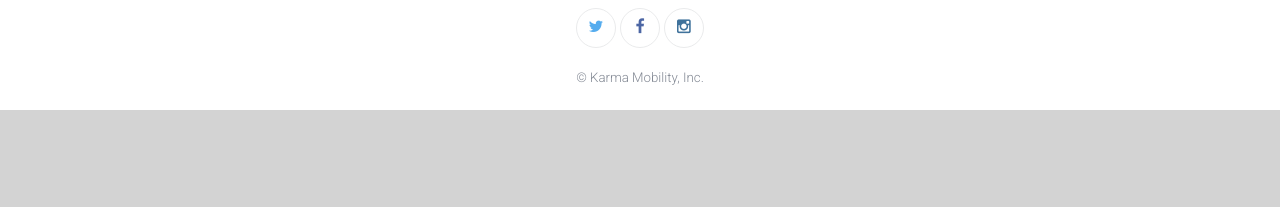
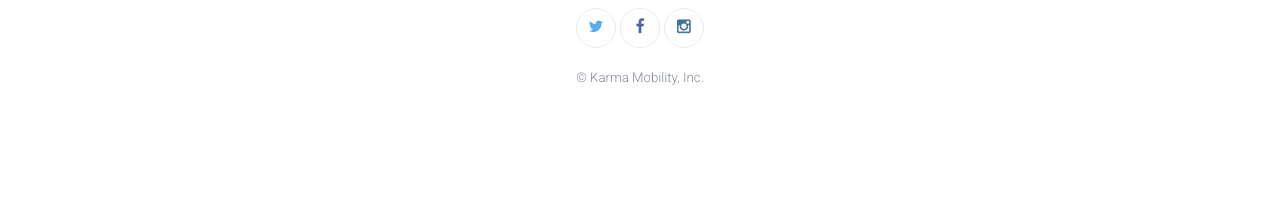
Before and after one commit to brianbartolini/startup_landing_page, a plain HTML site: page index.html in a window 1280 px wide. Shown: the part 1269-1476 px from the top of the page. Before the commit the page ends 1379 px from the top, so only its background shows below. Drawn offline with Linux system fonts and the light colour scheme.

Commit message:
updated file

```diff
--- a/css/style.css
+++ b/css/style.css
@@ -188,6 +188,7 @@ button:hover {
 .social .company-info {
 	font-weight: 300;
 	color: #838994;
+	padding-bottom: 6.25rem;
 }
 
 .icons li{
```
